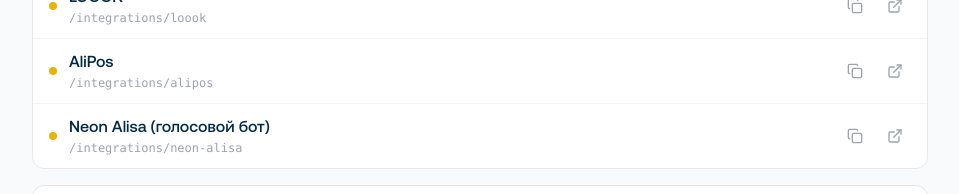
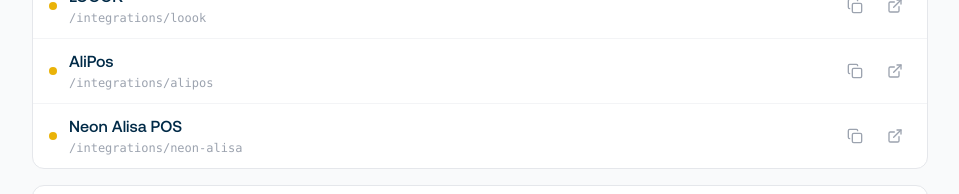
Before and after one commit to faxryuk-commits/delever-io, a React (Vite) app: page /sitemap-preview in a window 1280 px wide. Shown: the part 2360-2554 px from the top of the page, without its empty margins (160-1119 px from the left). Built offline with nearby package versions, Linux system fonts and the light colour scheme.

Commit message:
fix: Neon Alisa — POS система, не голосовой бот

```diff
--- a/src/data/seo-pages.ts
+++ b/src/data/seo-pages.ts
@@ -1498,19 +1498,19 @@ export const morePosIntegrations: SEOPageData[] = [
     category: 'integration',
     subcategory: 'pos',
     title: {
-      ru: 'Интеграция с Neon Alisa — автоматизация ресторана',
-      en: 'Neon Alisa Integration — Restaurant Automation',
-      uz: 'Neon Alisa integratsiyasi — restoran avtomatizatsiyasi'
-    },
-    description: {
-      ru: 'Neon Alisa интеграция с Delever: голосовой помощник для приёма заказов, автоматизация колл-центра.',
-      en: 'Neon Alisa integration with Delever: voice assistant for order intake, call center automation.',
-      uz: 'Neon Alisa Delever bilan integratsiyasi: buyurtma qabul qilish uchun ovozli yordamchi, call-center avtomatizatsiyasi.'
-    },
-    keywords: {
-      ru: 'Neon Alisa интеграция, голосовой бот ресторан, автоматизация колл-центра',
-      en: 'Neon Alisa integration, voice bot restaurant, call center automation',
-      uz: 'Neon Alisa integratsiya, ovozli bot restoran'
+      ru: 'Интеграция с Neon Alisa POS — автоматизация ресторана',
+      en: 'Neon Alisa POS Integration — Restaurant Automation',
+      uz: 'Neon Alisa POS integratsiyasi — restoran avtomatizatsiyasi'
+    },
+    description: {
+      ru: 'Neon Alisa POS интеграция с Delever: автоматический приём заказов, синхронизация меню. Популярная POS-система.',
+      en: 'Neon Alisa POS integration with Delever: automatic order intake, menu sync. Popular POS system.',
+      uz: 'Neon Alisa POS Delever bilan integratsiyasi: avtomatik buyurtma qabul qilish, menyu sinxronizatsiyasi. Mashhur POS tizimi.'
+    },
+    keywords: {
+      ru: 'Neon Alisa интеграция, Neon Alisa POS, Neon Alisa доставка',
+      en: 'Neon Alisa integration, Neon Alisa POS, Neon Alisa delivery',
+      uz: 'Neon Alisa integratsiya, Neon Alisa POS'
     },
     h1: {
       ru: 'Интеграция Neon Alisa с Delever',
@@ -1518,23 +1518,23 @@ export const morePosIntegrations: SEOPageData[] = [
       uz: 'Neon Alisa Delever bilan integratsiyasi'
     },
     intro: {
-      ru: 'Neon Alisa — голосовой помощник для ресторанов. Автоматически принимает заказы по телефону и передаёт в Delever.',
-      en: 'Neon Alisa is a voice assistant for restaurants. Automatically takes phone orders and transfers to Delever.',
-      uz: 'Neon Alisa — restoranlar uchun ovozli yordamchi. Avtomatik telefon orqali buyurtmalarni qabul qiladi va Delever ga uzatadi.'
-    },
-    features: {
-      ru: ['Голосовой бот', 'Приём заказов 24/7', 'Интеграция с POS', 'Снижение нагрузки на колл-центр'],
-      en: ['Voice bot', '24/7 order intake', 'POS integration', 'Reduce call center load'],
-      uz: ['Ovozli bot', '24/7 buyurtma qabul qilish', 'POS integratsiyasi', 'Call-center yukini kamaytirish']
-    },
-    benefits: {
-      ru: ['Экономия на операторах', 'Работает 24/7', 'Без ошибок в заказах'],
-      en: ['Save on operators', 'Works 24/7', 'No order errors'],
-      uz: ['Operatorlarda tejash', '24/7 ishlaydi', 'Buyurtmalarda xatolar yo\'q']
+      ru: 'Neon Alisa — POS-система для ресторанов и кафе. Delever обеспечивает полную интеграцию для автоматизации онлайн-заказов.',
+      en: 'Neon Alisa is a POS system for restaurants and cafes. Delever provides full integration for online order automation.',
+      uz: 'Neon Alisa — restoranlar va kafeler uchun POS tizimi. Delever onlayn buyurtmalarni avtomatlashtirish uchun to\'liq integratsiyani ta\'minlaydi.'
+    },
+    features: {
+      ru: ['Синхронизация меню', 'Автопередача заказов', 'Стоп-листы', 'Отчёты по продажам'],
+      en: ['Menu sync', 'Auto order transfer', 'Stop-lists', 'Sales reports'],
+      uz: ['Menyu sinxronizatsiyasi', 'Avtomatik buyurtma uzatish', 'Stop-listlar', 'Savdo hisobotlari']
+    },
+    benefits: {
+      ru: ['Современный интерфейс', 'Простая настройка', 'Локальная поддержка'],
+      en: ['Modern interface', 'Easy setup', 'Local support'],
+      uz: ['Zamonaviy interfeys', 'Oddiy sozlash', 'Mahalliy qo\'llab-quvvatlash']
     },
     faq: [],
     color: 'from-purple-500 to-purple-600',
-    relatedPages: ['integrations/iiko', 'products/channels'],
+    relatedPages: ['integrations/iiko', 'integrations/jowi', 'integrations/poster'],
     schemaType: 'SoftwareApplication'
   }
 ]
--- a/src/pages/SiteMap.tsx
+++ b/src/pages/SiteMap.tsx
@@ -75,7 +75,7 @@ const pageGroups = [
       { path: '/integrations/clopos', title: 'Clopos', priority: 'medium' },
       { path: '/integrations/loook', title: 'LOOOK', priority: 'medium' },
       { path: '/integrations/alipos', title: 'AliPos', priority: 'medium' },
-      { path: '/integrations/neon-alisa', title: 'Neon Alisa (голосовой бот)', priority: 'medium' },
+      { path: '/integrations/neon-alisa', title: 'Neon Alisa POS', priority: 'medium' },
     ]
   },
   {
```
